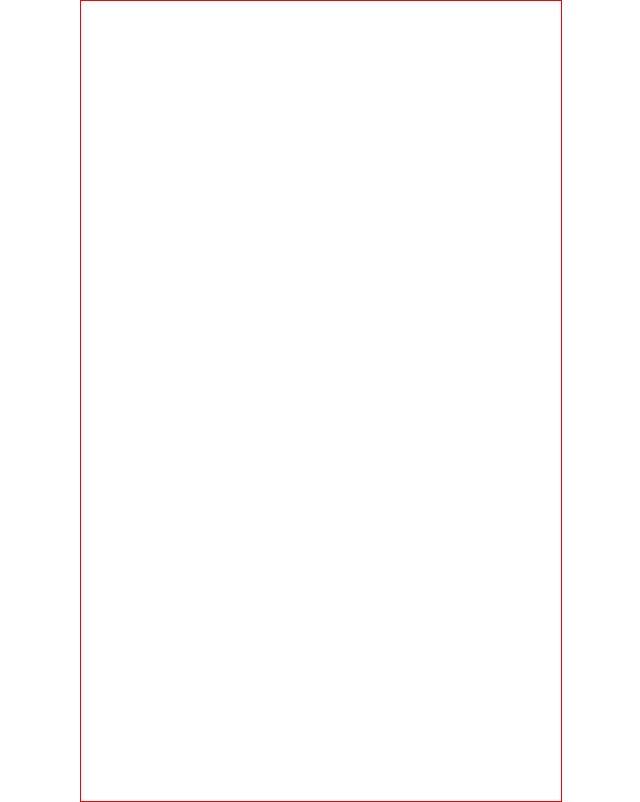
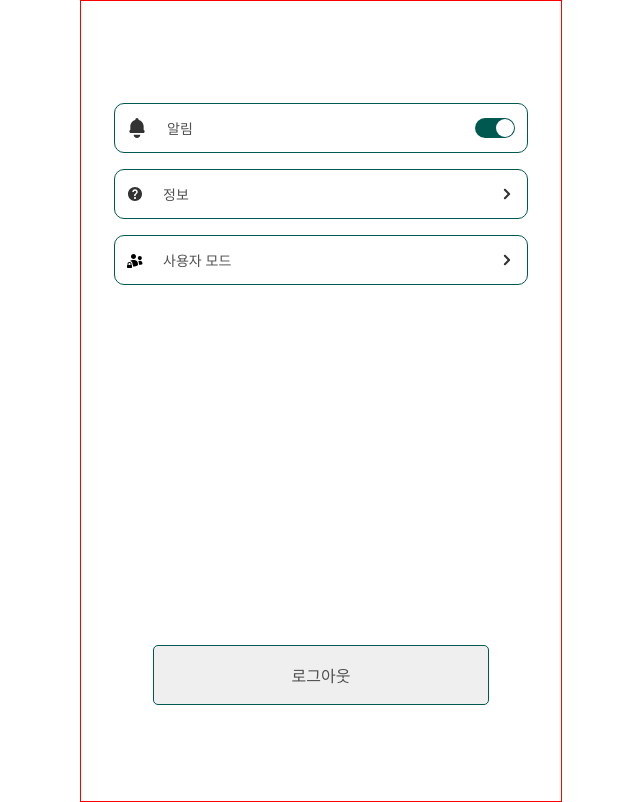
Before and after one commit to 2023-2-WINK-Project-Team1/front-end-mobile, a React (Create React App) app: page /setting in a window 1280 px wide. Before the commit this address had no page. Shown: the whole page, without its empty margins (319-959 px from the left). Built offline with nearby package versions, Linux system fonts and the light colour scheme.

Commit message:
front-end-26 Setting Page 개발

```diff
--- a/src/App.js
+++ b/src/App.js
@@ -4,6 +4,8 @@ import theme from './Theme.js'; // 2. Global color를 사용하기 위한 import
 import React, { Component } from 'react';
 import { BrowserRouter, Routes, Route } from 'react-router-dom';
 import Main from './pages/Main';
+// import NewAlarm from './pages/NewAlarm';
+import NewSetting from './pages/NewSetting';
 import TestPage from './pages/componentTest/TestPage';
 
 function App() {
@@ -14,6 +16,9 @@ function App() {
         <BrowserRouter>
           <Routes>
             <Route path="/" element={<Main />}></Route>
+            {/*<Route path="/alarm" element={<NewAlarm />}></Route>*/}
+            {/*alarm 에서 newalarm을 불러온다*/}
+            <Route path="/setting" element={<NewSetting />}></Route>
             <Route path="/testPage" element={<TestPage />}></Route>
           </Routes>
         </BrowserRouter>
--- a/src/pages/NewSetting.js
+++ b/src/pages/NewSetting.js
@@ -1,7 +1,6 @@
 import React, { useState, useEffect } from 'react';
 import styled from 'styled-components';
 import bell from '../../src/assets/Settings/bell.svg';
-import edit from '../../src/assets/Settings/edit.svg';
 import people from '../../src/assets/Settings/people.svg';
 import radio from '../../src/assets/Settings/radio.svg';
 import arrow from '../../src/assets/Settings/arrow.svg';
@@ -30,7 +29,6 @@ const BoxContainer = styled.div`
 
 const MiniContainer = styled.div`
   display: flex;
-  align-items: center;
   padding-left: 12px;
   gap: 20px;
 `;
@@ -54,8 +52,6 @@ const Text = styled.p`
 
 const LogOutContainer = styled.div`
   width: 70%;
-
-  //display: flex;
   justify-content: center;
   align-items: center;
 `;
@@ -70,9 +66,6 @@ const LogOutBox = styled.button`
   width: 100%;
   border: 1px solid #005950;
   border-radius: 5px;
-  //display: flex;
-  align-items: center;
-  justify-content: center;
 `;
 
 function Main() {
```
Also changed, not shown: 1 other file (tests, documents, lock files or other folders).
